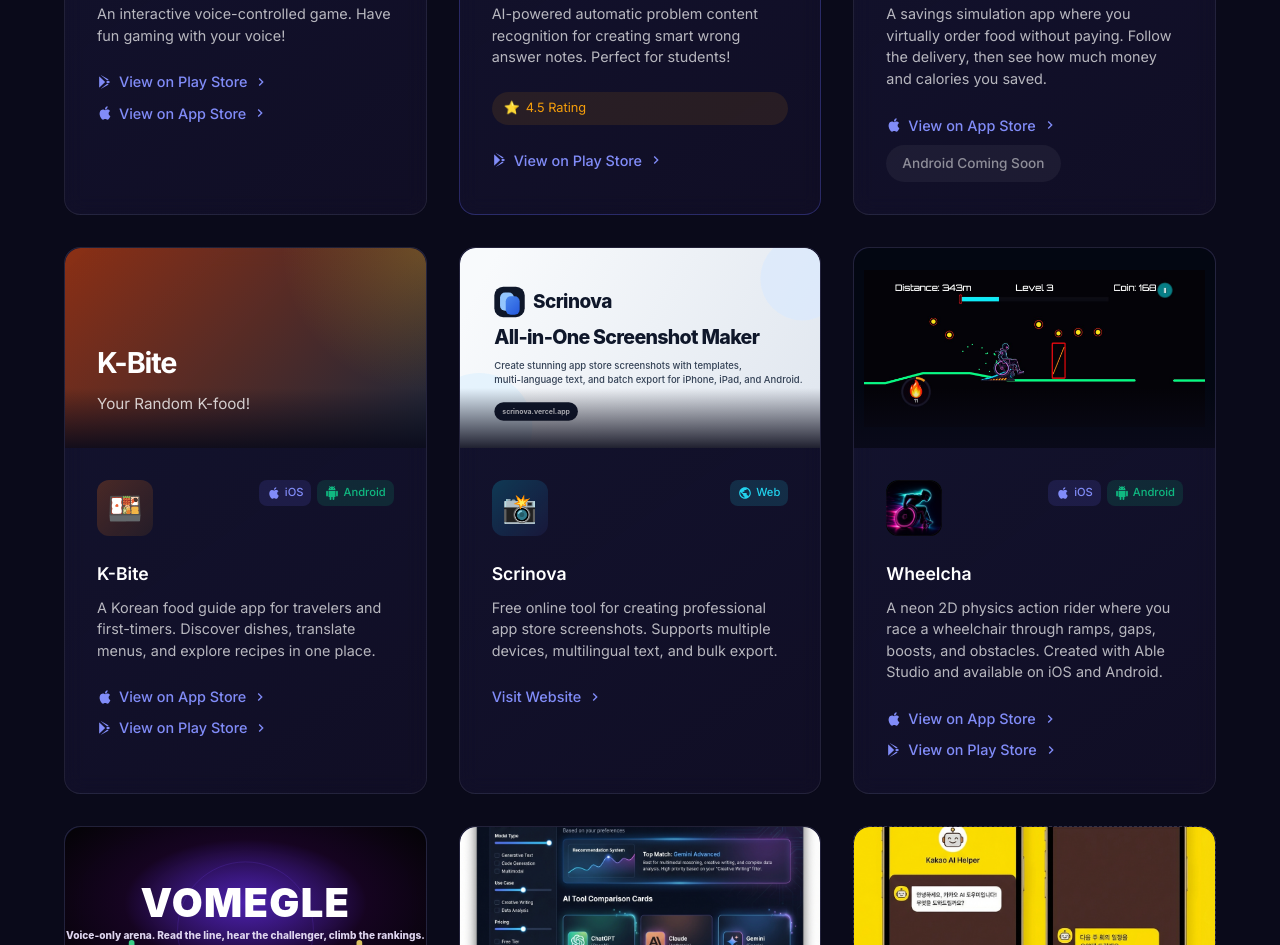
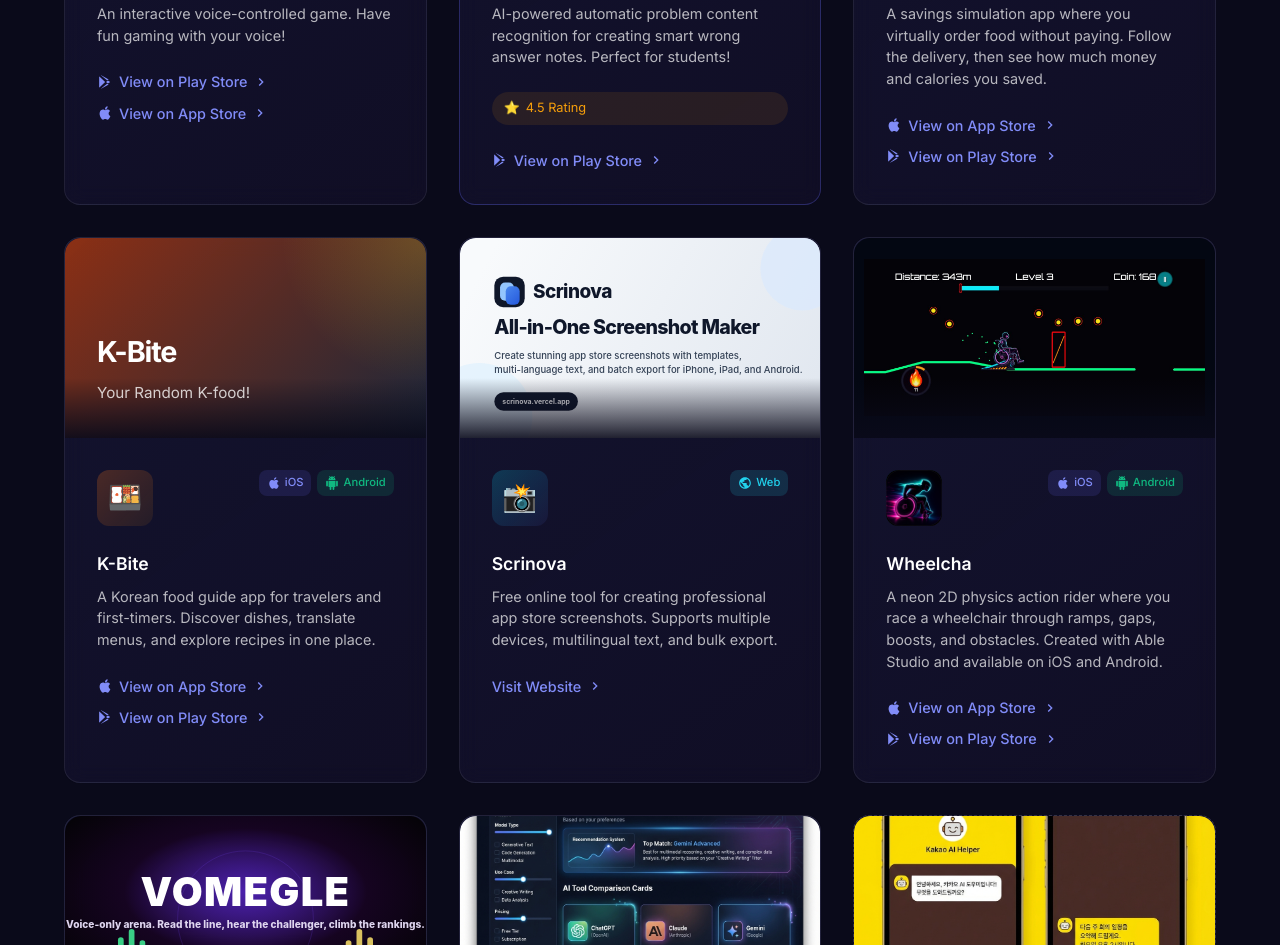
Before and after one commit to AppStudioLB/Main, a plain HTML site: page index.html in a window 1280 px wide. Shown: the part 2171-3116 px from the top of the page. Drawn offline with Linux system fonts and the light colour scheme.

Commit message:
Link Android card to Play Store

```diff
--- a/index.html
+++ b/index.html
@@ -251,7 +251,13 @@
                                     <path d="M10 6L8.59 7.41 13.17 12l-4.58 4.59L10 18l6-6z" />
                                 </svg>
                             </a>
-                            <div class="coming-soon" data-i18n="androidComingSoon">Android Coming Soon</div>
+                            <a href="https://play.google.com/store/apps/details?id=com.appstudiolb.foodwontcome"
+                                target="_blank" rel="noopener noreferrer" class="card-link play-store-link">
+                                <span data-i18n="viewOnPlayStore">View on Play Store</span>
+                                <svg viewBox="0 0 24 24" fill="currentColor" width="16" height="16">
+                                    <path d="M10 6L8.59 7.41 13.17 12l-4.58 4.59L10 18l6-6z" />
+                                </svg>
+                            </a>
                         </div>
                     </div>
                 </article>
```
Also changed, not shown: 1 other file.
